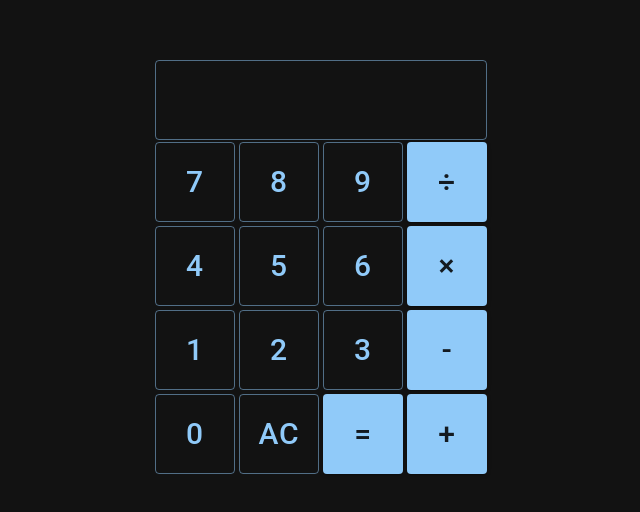
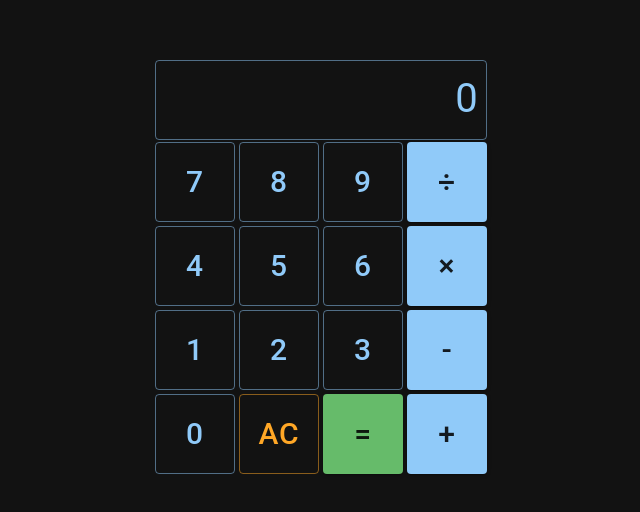
Before and after one commit to yuktnk/react-calculator-app, a React (Create React App) app: page / in a window 1280 px wide. Shown: the part 132-644 px from the top of the page, without its empty margins (319-959 px from the left). Built offline with nearby package versions, Linux system fonts and the light colour scheme.

Commit message:
初期値を0に変更、UI調整

```diff
--- a/src/App.tsx
+++ b/src/App.tsx
@@ -48,9 +48,17 @@ function App() {
           </StyledGrid>
           <StyledGrid item xs={12}>
             <CalcButton variant={'outlined'} displayString={'0'} />
-            <CalcButton variant={'outlined'} displayString={'ac'} />
+            <CalcButton
+              variant={'outlined'}
+              displayString={'ac'}
+              color="warning"
+            />
 
-            <CalcButton variant={'contained'} displayString={'='} />
+            <CalcButton
+              variant={'contained'}
+              displayString={'='}
+              color="success"
+            />
             <CalcButton variant={'contained'} displayString={'+'} />
           </StyledGrid>
         </StyledGrid>
--- a/src/components/CalcButton.tsx
+++ b/src/components/CalcButton.tsx
@@ -12,8 +12,16 @@ import {
 
 type CalcButtonProps = {
   displayString: string
-  variant: 'text' | 'outlined' | 'contained' | undefined
+  variant: 'text' | 'outlined' | 'contained'
   disabled?: boolean | undefined
+  color?:
+    | 'inherit'
+    | 'secondary'
+    | 'primary'
+    | 'success'
+    | 'error'
+    | 'info'
+    | 'warning'
 }
 
 const StyledButton = styled(Button)(({ theme }) => ({
@@ -45,6 +53,7 @@ const CalcButton = (props: CalcButtonProps) => {
 
   return (
     <StyledButton
+      color={props.color}
       variant={props.variant}
       disabled={props.disabled}
       onClick={() => handleClick(props.displayString)}
--- a/src/features/calculator/calculatorSlice.ts
+++ b/src/features/calculator/calculatorSlice.ts
@@ -7,7 +7,7 @@ export interface CalculatorState {
 }
 
 const initialState: CalculatorState = {
-  displayString: '',
+  displayString: '0',
   status: 'idle'
 }
 
@@ -26,9 +26,14 @@ export const calculatorSlice = createSlice({
      * 0~9の数字が入力されたとき
      */
     addNumber: (state, action) => {
-      if (state.displayString === '' && action.payload === '0') {
+      if (state.displayString === '0' && action.payload === '0') {
         return
       }
+
+      if (state.displayString === '0') {
+        state.displayString = ''
+      }
+
       state.displayString = state.displayString.concat(action.payload)
     },
 
@@ -37,7 +42,7 @@ export const calculatorSlice = createSlice({
      */
     addCalculationSymbol: (state, action) => {
       // 何も入力されていないときはアーリーリターン
-      if (state.displayString === '') {
+      if (state.displayString === '0') {
         return
       }
 
@@ -64,7 +69,7 @@ export const calculatorSlice = createSlice({
      * オールクリア（ AC ）が入力されたとき
      */
     reset: state => {
-      state.displayString = ''
+      state.displayString = '0'
     },
 
     /*
@@ -72,7 +77,7 @@ export const calculatorSlice = createSlice({
      */
     calc: state => {
       // 何も入力されていないときはアーリーリターン
-      if (state.displayString === '') {
+      if (state.displayString === '0') {
         return
       }
 
```
